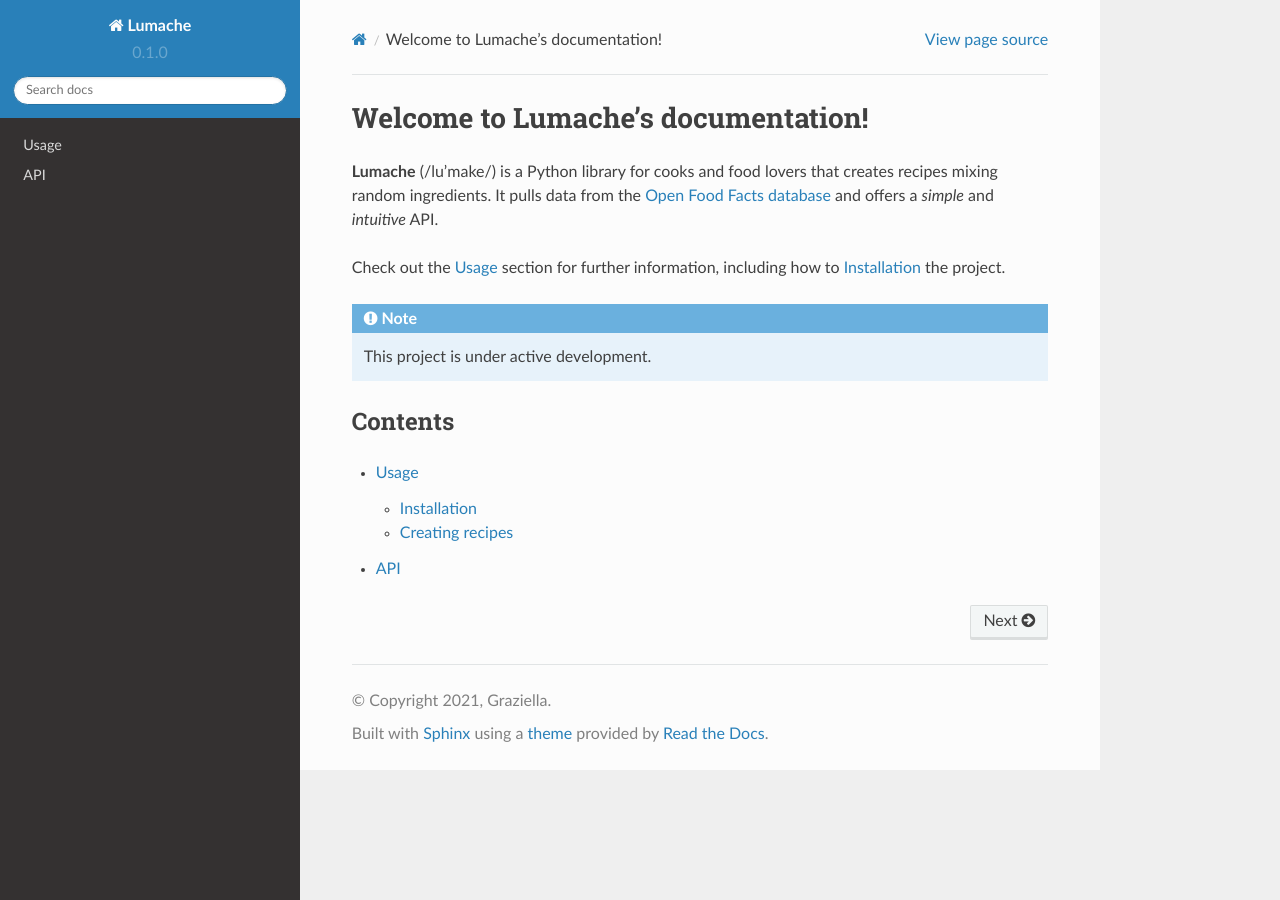
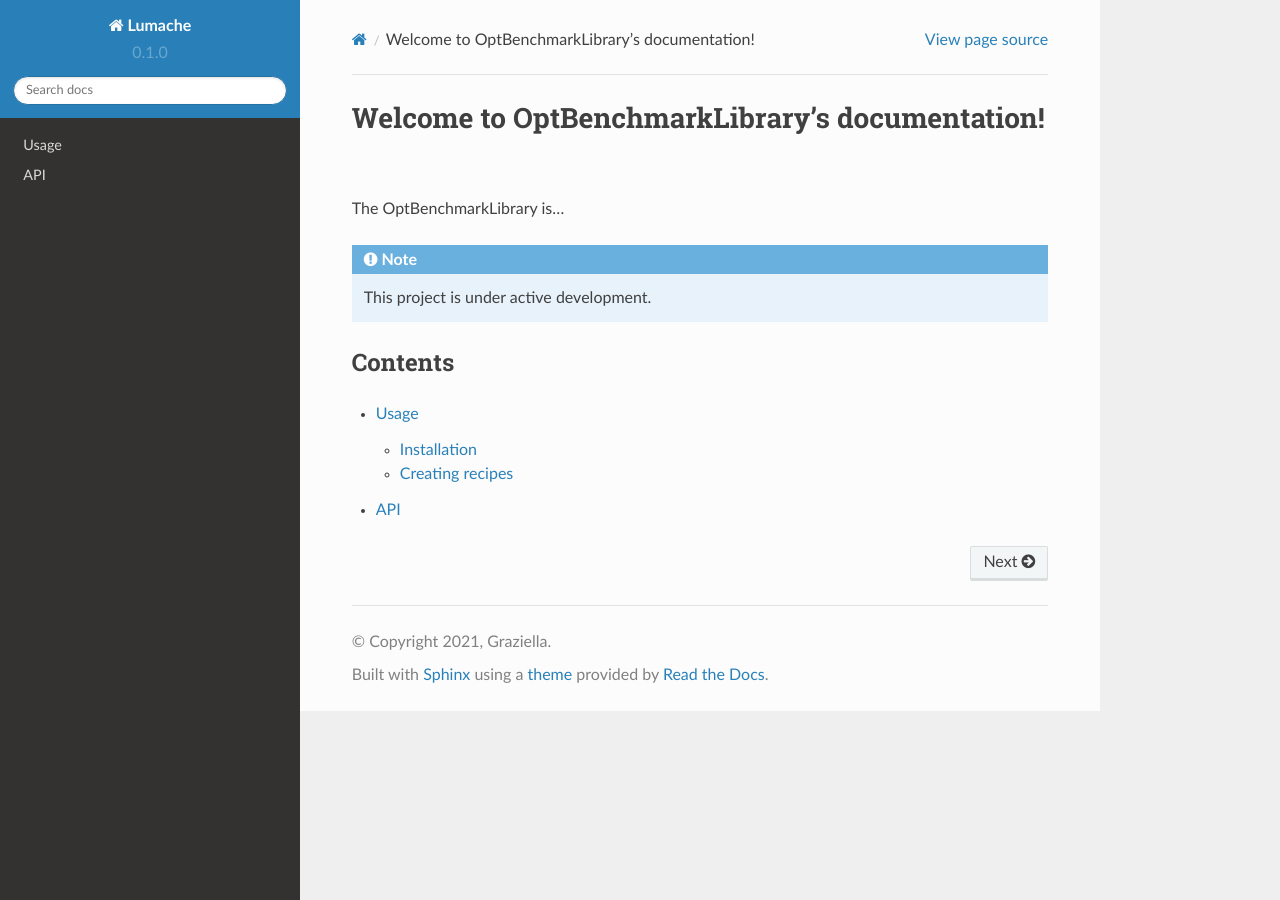
Before and after one commit to kailey-m-e/OptBenchmarkLibrary, a Sphinx documentation site: the page built from docs/source/index.rst, in a window 1280 px wide. Built offline with Sphinx 7.4.7 and the Read the Docs theme 2.0.0, drawn with Linux system fonts in a browser that asks for light colours.

Commit message:
Update index.rst

```diff
--- a/docs/source/index.rst
+++ b/docs/source/index.rst
@@ -1,13 +1,8 @@
-Welcome to Lumache's documentation!
+Welcome to OptBenchmarkLibrary's documentation!
 ===================================
 
-**Lumache** (/lu'make/) is a Python library for cooks and food lovers
-that creates recipes mixing random ingredients.
-It pulls data from the `Open Food Facts database <https://world.openfoodfacts.org/>`_
-and offers a *simple* and *intuitive* API.
+The OptBenchmarkLibrary is...
 
-Check out the :doc:`usage` section for further information, including
-how to :ref:`installation` the project.
 
 .. note::
 
```
